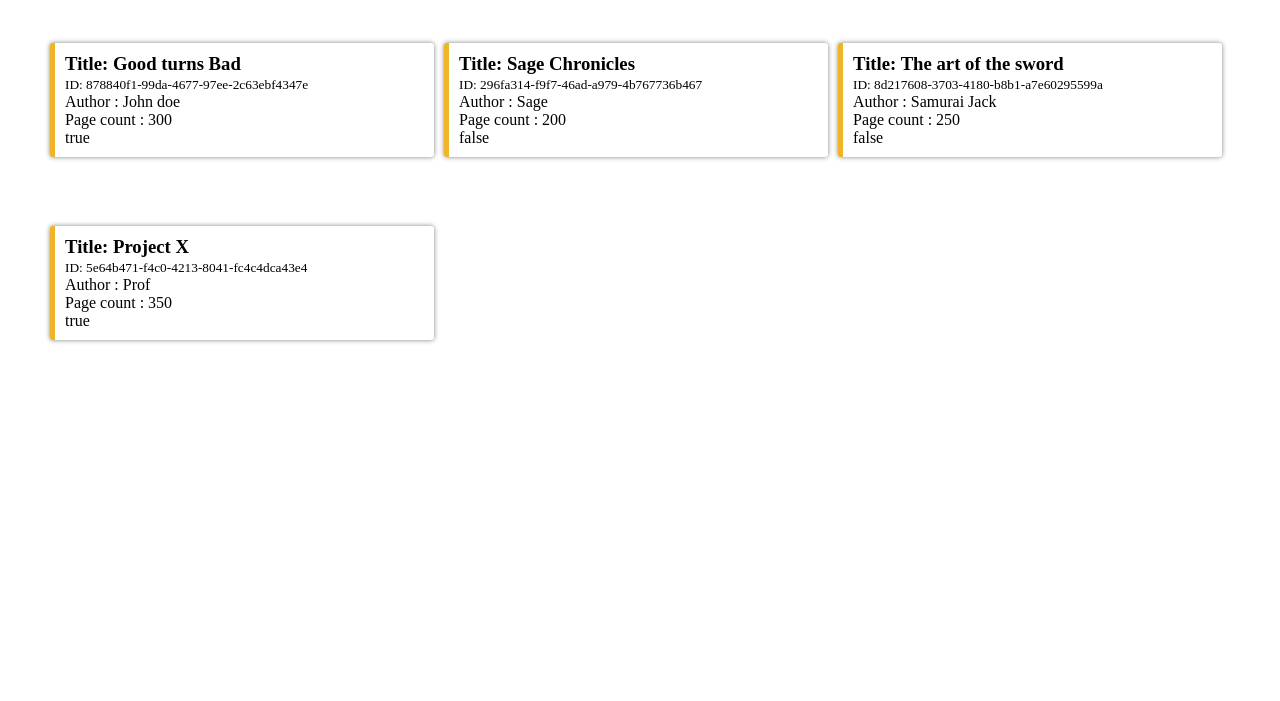
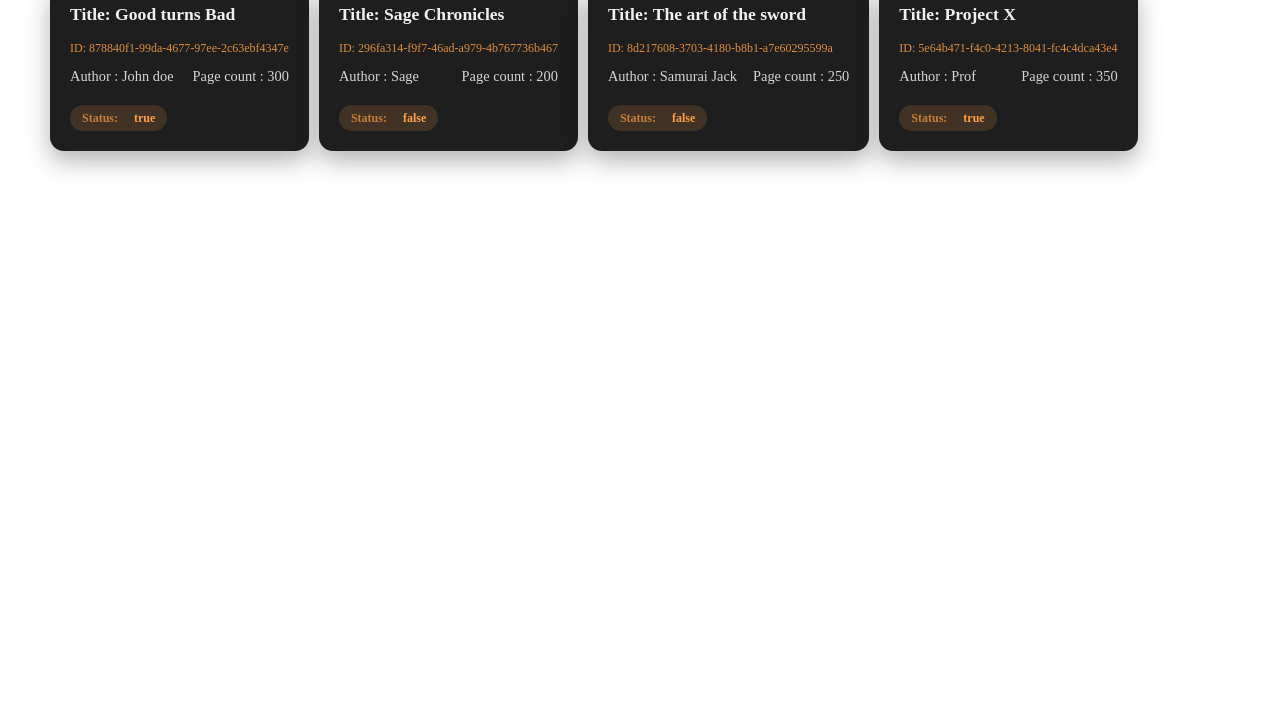
Before and after one commit to Oscar-Luntha/TOP-library, a plain HTML site: page index.html in a window 1280 px wide. Shown: the part 99-800 px from the top of the page. Drawn offline with Linux system fonts and the light colour scheme; a web font is replaced by a local one.

Commit message:
style the card elements

```diff
--- a/style.css
+++ b/style.css
@@ -39,11 +39,51 @@ button {
     gap: 10px
 }
 .card {
-    width: clamp(18rem, 30vw, 25rem);
-    border-left: 5px solid #efb428;
-    border-radius: 3px;
-    background-color: #ffffff;
-    padding: 10px;
-    box-shadow: 0 0 5px #808080;
-    margin-top: 5%;
+    background-color: #1e1e1e;
+    color: #f1f1f1;
+    padding: 1.25rem;
+    border-radius: 14px;
+    display: flex;
+    flex-direction: column;
+    gap: 0.75rem;
+    box-shadow: 0 10px 25px rgba(0, 0, 0, 0.3);
 }
+
+.card h3 {
+    font-size: 1.1rem;
+    font-weight: 600;
+    margin-bottom: 0.25rem;
+}
+
+.book-id {
+    font-size: 0.75rem;
+    font-weight: 500;
+    color: #ff9f43;
+    opacity: 0.85;
+}
+.card > div {
+    display: flex;
+    justify-content: space-between;
+    gap: 1rem;
+}
+
+.card p {
+    font-size: 0.9rem;
+    color: #d6d6d6;
+}
+
+.read-status {
+    align-self: flex-start;
+    margin-top: 0.5rem;
+    padding: 0.35rem 0.75rem;
+    font-size: 0.75rem;
+    font-weight: 600;
+    border-radius: 999px;
+    background-color: rgba(255, 159, 67, 0.15);
+    color: #ff9f43;
+}
+
+.read-status::before {
+    content: "Status: ";
+    opacity: 0.7;
+}
```
